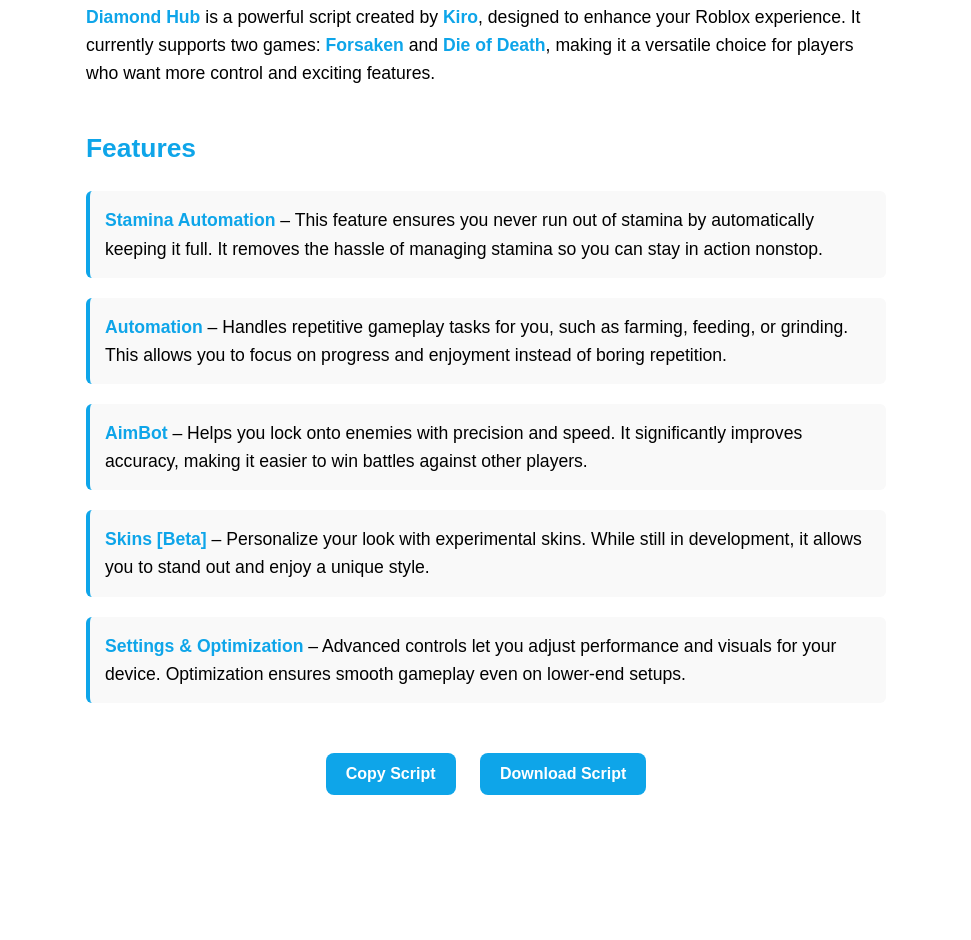
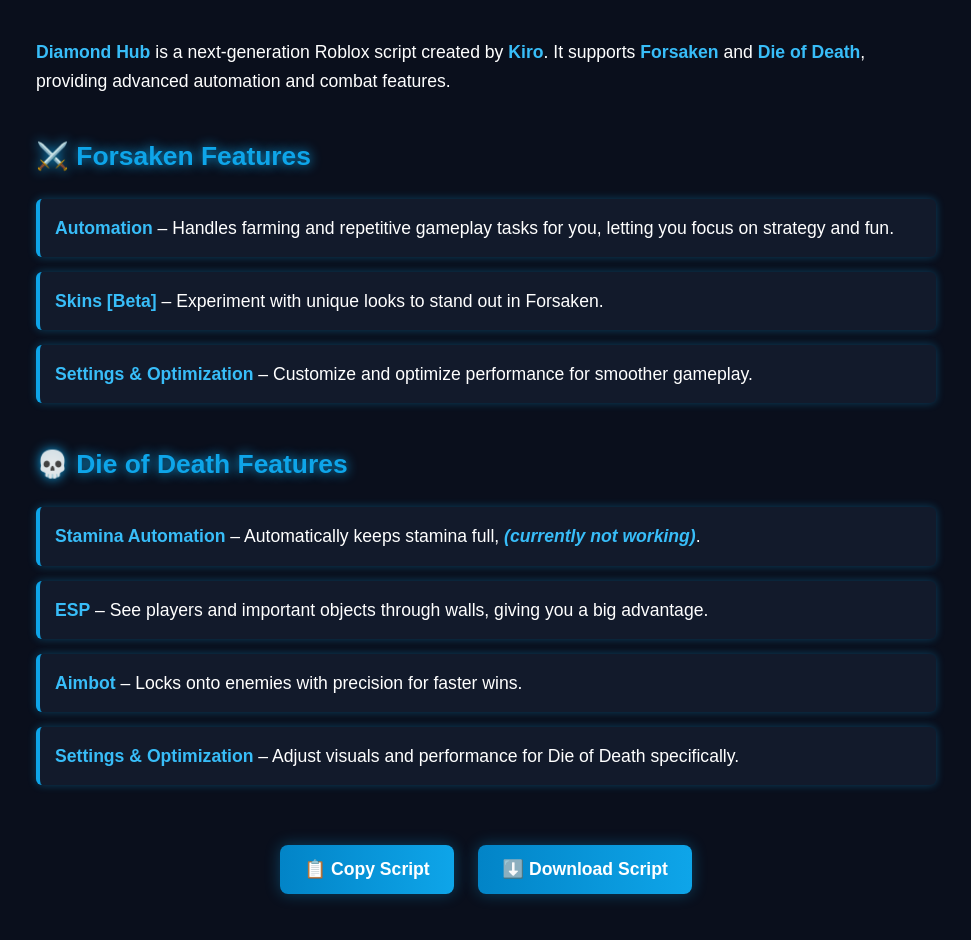
Before and after one commit to Kiroscripter/Official-Diamond-Hub-website, a plain HTML site: page index.html in a window 1280 px wide. Shown: the part 194-1134 px from the top of the page, without its empty margins (154-1125 px from the left). Before the commit the page ends 1039 px from the top, so only its background shows below. Drawn offline with Linux system fonts and the light colour scheme.

Commit message:
Update index.html

```diff
--- a/index.html
+++ b/index.html
@@ -8,34 +8,41 @@
     body {
       margin: 0;
       font-family: Arial, sans-serif;
-      background: #ffffff;
-      color: #000000;
+      background: #0a0f1c;
+      color: #ffffff;
       line-height: 1.6;
     }
     header {
-      background: linear-gradient(90deg, #0ea5e9, #0284c7);
-      color: white;
       text-align: center;
-      padding: 40px 20px;
+      padding: 60px 20px 30px;
       font-family: "Gotham Black", sans-serif;
-      font-size: 3rem;
+      font-size: 4rem;
+      color: #0ea5e9;
+      text-shadow: 0 0 20px #0ea5e9, 0 0 40px #0284c7;
+      letter-spacing: 2px;
     }
     section {
-      max-width: 800px;
+      max-width: 900px;
       margin: 40px auto;
       padding: 0 20px;
       font-size: 1.1rem;
     }
-    .highlight {
+    h2 {
       color: #0ea5e9;
-      font-weight: bold;
+      text-shadow: 0 0 12px #0ea5e9;
+      margin-top: 40px;
     }
     .feature {
-      margin: 20px 0;
+      margin: 15px 0;
       padding: 15px;
       border-left: 4px solid #0ea5e9;
-      background: #f9f9f9;
+      background: #121a2b;
       border-radius: 6px;
+      box-shadow: 0 0 8px #0ea5e955;
+    }
+    .highlight {
+      color: #38bdf8;
+      font-weight: bold;
     }
     .fade-in {
       opacity: 0;
@@ -48,22 +55,24 @@
     }
     .buttons {
       text-align: center;
-      margin: 40px 0;
+      margin: 50px 0;
     }
     button {
-      background: #0ea5e9;
+      background: linear-gradient(90deg, #0284c7, #0ea5e9);
       color: white;
-      font-size: 1rem;
+      font-size: 1.1rem;
       font-weight: bold;
       border: none;
       border-radius: 8px;
-      padding: 12px 20px;
+      padding: 14px 24px;
       margin: 10px;
       cursor: pointer;
-      transition: background 0.2s ease;
+      transition: transform 0.2s ease, box-shadow 0.2s ease;
+      box-shadow: 0 0 15px #0ea5e955;
     }
     button:hover {
-      background: #0284c7;
+      transform: translateY(-3px);
+      box-shadow: 0 0 25px #0ea5e9;
     }
   </style>
 </head>
@@ -73,42 +82,44 @@
 
   <section>
     <p class="fade-in">
-      <span class="highlight">Diamond Hub</span> is a powerful script created by <span class="highlight">Kiro</span>, designed to enhance your Roblox experience.
-      It currently supports two games: <span class="highlight">Forsaken</span> and <span class="highlight">Die of Death</span>, making it a versatile choice for players who want more control and exciting features.
+      <span class="highlight">Diamond Hub</span> is a next-generation Roblox script created by <span class="highlight">Kiro</span>.
+      It supports <span class="highlight">Forsaken</span> and <span class="highlight">Die of Death</span>, providing advanced automation and combat features.
     </p>
-  </section>
 
-  <section>
-    <h2 class="fade-in highlight">Features</h2>
-
+    <h2 class="fade-in">⚔️ Forsaken Features</h2>
     <div class="feature fade-in">
-      <strong class="highlight">Stamina Automation</strong> – This feature ensures you never run out of stamina by automatically keeping it full. It removes the hassle of managing stamina so you can stay in action nonstop.
+      <strong class="highlight">Automation</strong> – Handles farming and repetitive gameplay tasks for you, letting you focus on strategy and fun.
+    </div>
+    <div class="feature fade-in">
+      <strong class="highlight">Skins [Beta]</strong> – Experiment with unique looks to stand out in Forsaken.
+    </div>
+    <div class="feature fade-in">
+      <strong class="highlight">Settings & Optimization</strong> – Customize and optimize performance for smoother gameplay.
     </div>
 
+    <h2 class="fade-in">💀 Die of Death Features</h2>
     <div class="feature fade-in">
-      <strong class="highlight">Automation</strong> – Handles repetitive gameplay tasks for you, such as farming, feeding, or grinding. This allows you to focus on progress and enjoyment instead of boring repetition.
+      <strong class="highlight">Stamina Automation</strong> – Automatically keeps stamina full,
+      <em class="highlight">(currently not working)</em>.
     </div>
-
     <div class="feature fade-in">
-      <strong class="highlight">AimBot</strong> – Helps you lock onto enemies with precision and speed. It significantly improves accuracy, making it easier to win battles against other players.
+      <strong class="highlight">ESP</strong> – See players and important objects through walls, giving you a big advantage.
     </div>
-
     <div class="feature fade-in">
-      <strong class="highlight">Skins [Beta]</strong> – Personalize your look with experimental skins. While still in development, it allows you to stand out and enjoy a unique style.
+      <strong class="highlight">Aimbot</strong> – Locks onto enemies with precision for faster wins.
     </div>
-
     <div class="feature fade-in">
-      <strong class="highlight">Settings & Optimization</strong> – Advanced controls let you adjust performance and visuals for your device. Optimization ensures smooth gameplay even on lower-end setups.
+      <strong class="highlight">Settings & Optimization</strong> – Adjust visuals and performance for Die of Death specifically.
     </div>
   </section>
 
   <div class="buttons fade-in">
-    <button onclick="copyScript()">Copy Script</button>
-    <button onclick="downloadScript()">Download Script</button>
+    <button onclick="copyScript()">📋 Copy Script</button>
+    <button onclick="downloadScript()">⬇️ Download Script</button>
   </div>
 
   <script>
-    // Fade-in scroll effect
+    // Fade-in on scroll
     const elements = document.querySelectorAll('.fade-in');
     const observer = new IntersectionObserver(entries => {
       entries.forEach(entry => {
```
